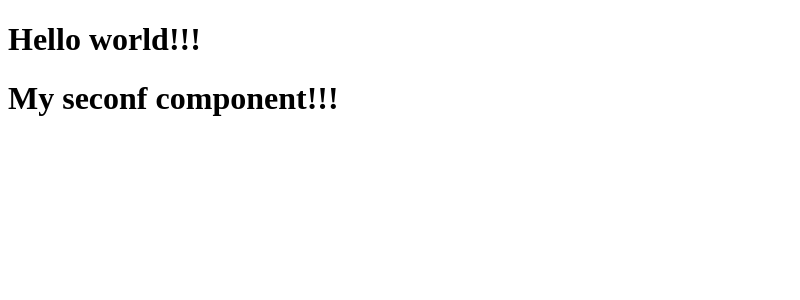
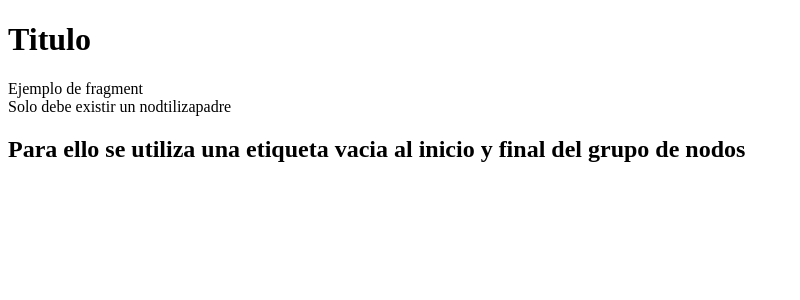
Before and after one commit to vengardus/example-react-vite, a React (Vite) app: page / in a window 1280 px wide. Shown: the top 300 px of the page, without its empty margins (0-800 px from the left). Built offline with nearby package versions, Linux system fonts and the light colour scheme.

Commit message:
elemento fragment

```diff
--- /dev/null
+++ b/src/FirstApp.jsx
@@ -0,0 +1,12 @@
+import React from 'react'
+
+export default function FirstApp() {
+  return (
+    <>
+        <h1>Titulo</h1>
+        <div>Ejemplo de fragment</div>
+        <div>Solo debe existir un nodtilizapadre</div>
+        <h2>Para ello se utiliza una etiqueta vacia al inicio y final del grupo de nodos </h2>
+    </>
+  )
+}
--- a/src/main.jsx
+++ b/src/main.jsx
@@ -1,12 +1,10 @@
 import React from "react";
 import ReactDOM from "react-dom/client";
-import { App } from "./App";
-import { SecondComponent } from "./SecondComponent";
+import FirstApp from "./FirstApp";
 
 
 ReactDOM.createRoot( document.getElementById('root' ) ).render(
     <React.StrictMode>
-        <App/>
-        <SecondComponent/>
+        <FirstApp/>
     </React.StrictMode>
 )
```
